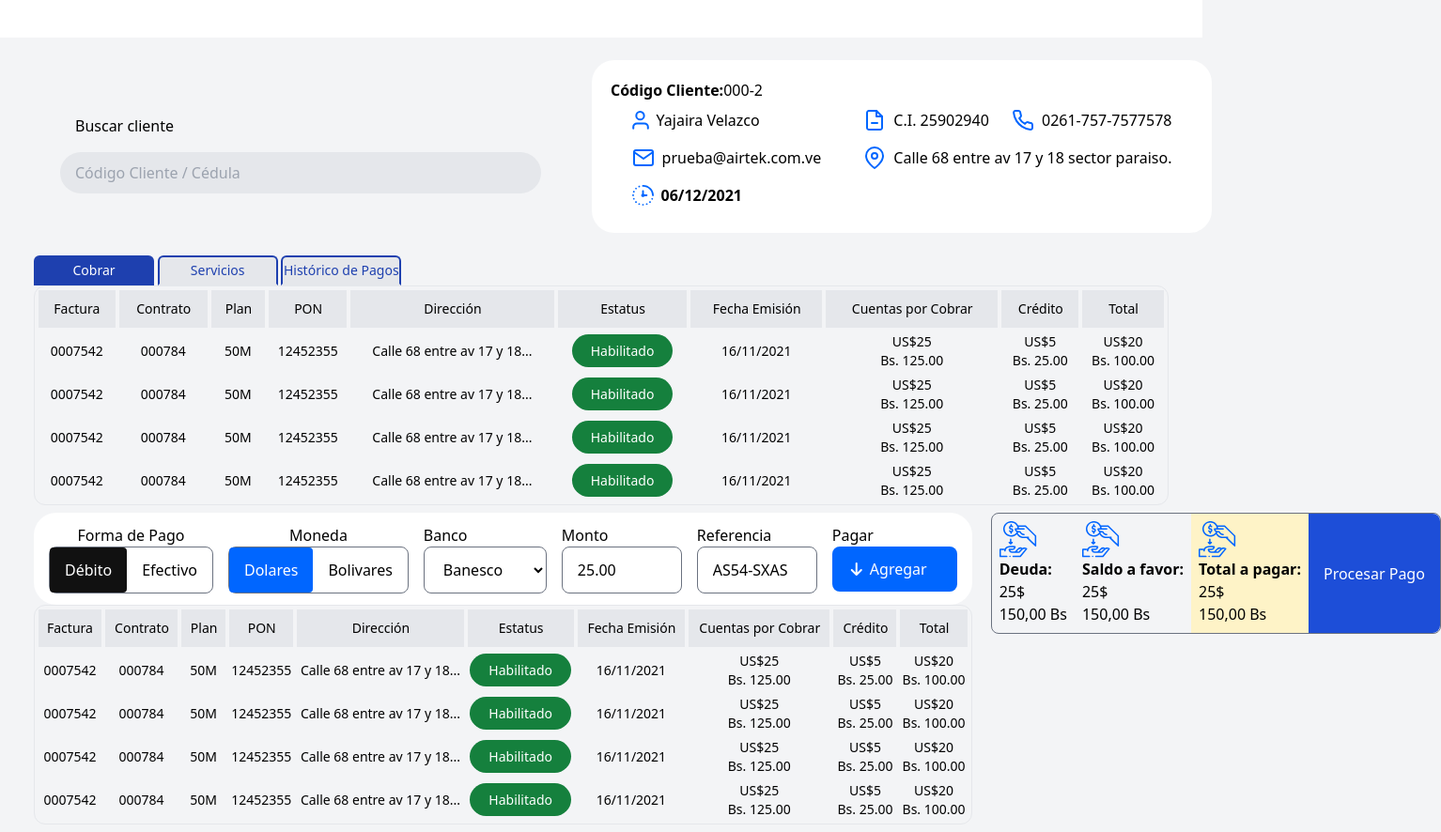
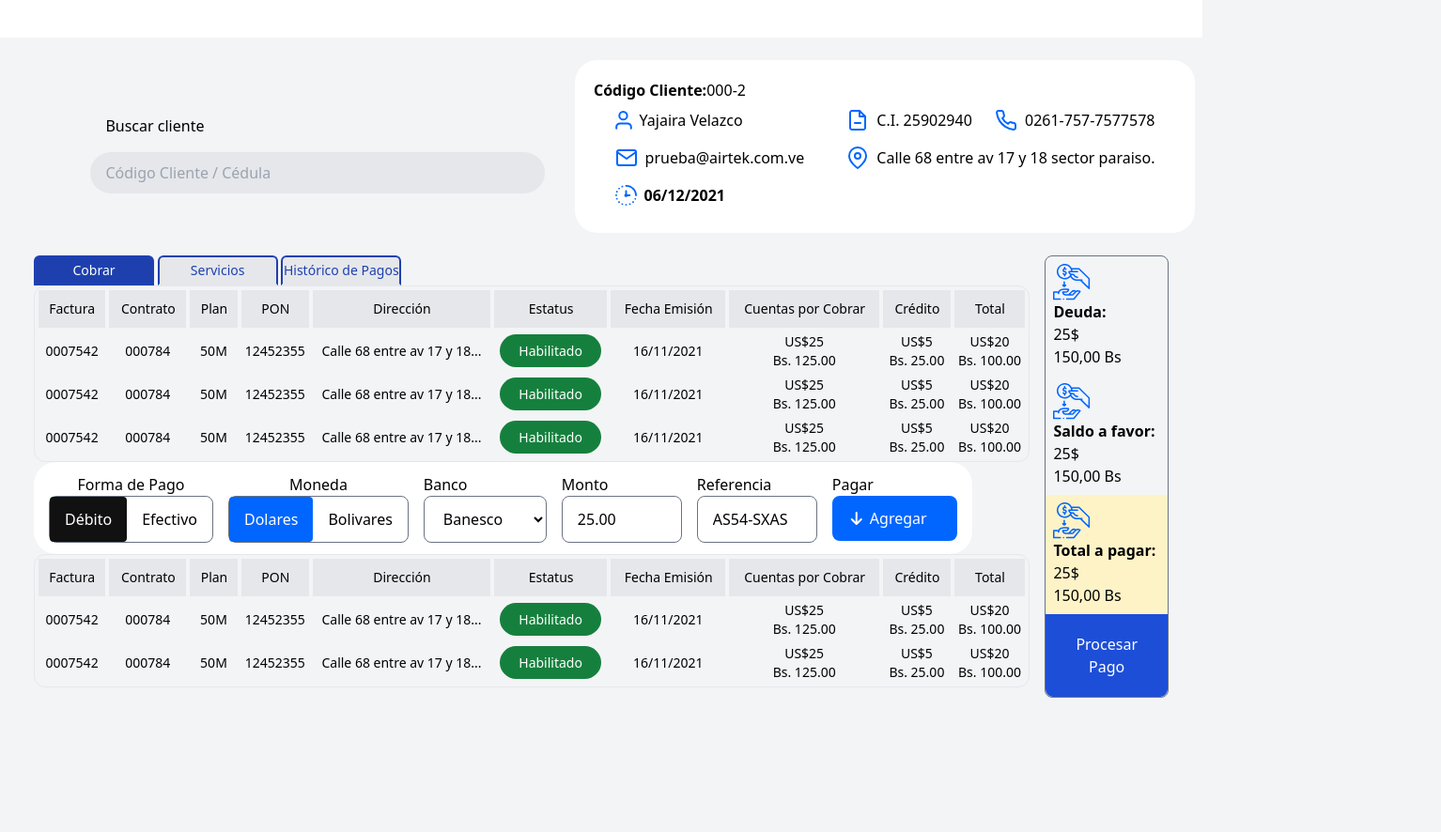
Before and after one commit to yanurd/comercial, a plain HTML site: page index.html in a window 1280 px wide. Shown: the whole page at 94% size, 1534 px wide, since content can reach past the window. After the commit the page ends 800 px from the top, so only its background shows below. Drawn offline with nearby package versions, Linux system fonts and the light colour scheme.

Commit message:
propuesta

```diff
--- a/index.html
+++ b/index.html
@@ -28,7 +28,7 @@
     <header class="bg-white">
       <nav class="h-10"></nav>
     </header>
-    <main>
+    <main class="mx-9">
       <section class="grid grid-cols-2 place-items-center w-full">
         <form class="w-full">
           <div class="flex items-center justify-center">
@@ -117,7 +117,8 @@
       </section>
 
       <!-- Tabla  -->
-      <section class="flex flex-col mx-9">
+      <section class="inline-flex w-full space-x-4">
+        <div class="flex flex-col w-full">
           <div class="text-sm">
             <button class="h-8 bg-blue-800 rounded-t-md w-32 text-white">
               Cobrar
@@ -152,7 +153,7 @@
                 </tr>
               </thead>
               <tbody class="overflow-auto divide-y">
-              <tr class="hover:bg-gray-200">
+                <!--               <tr class="hover:bg-gray-200">
                 <td>0007542</td>
                 <td>000784</td>
                 <td>50M</td>
@@ -182,7 +183,7 @@
                     <p>Bs. 100.00</p>
                   </div>
                 </td>
-              </tr>
+              </tr> -->
                 <tr class="hover:bg-gray-200">
                   <td>0007542</td>
                   <td>000784</td>
@@ -279,10 +280,6 @@
               </tbody>
             </table>
           </div>
-      </section>
-
-      <section class="flex flex-col mx-9 my-2">
-        <div class="flex">
           <div class="flex flex-col">
             <form
               class="flex items-start space-x-4 bg-white w-fit px-4 py-3 rounded-3xl"
@@ -402,7 +399,7 @@
                   </tr>
                 </thead>
                 <tbody class="overflow-auto divide-y">
-                  <tr class="hover:bg-gray-200">
+                  <!--                   <tr class="hover:bg-gray-200">
                     <td>0007542</td>
                     <td>000784</td>
                     <td>50M</td>
@@ -463,7 +460,7 @@
                         <p>Bs. 100.00</p>
                       </div>
                     </td>
-                  </tr>
+                  </tr> -->
                   <tr class="hover:bg-gray-200">
                     <td>0007542</td>
                     <td>000784</td>
@@ -471,7 +468,8 @@
                     <td>12452355</td>
                     <td>Calle 68 entre av 17 y 18...</td>
                     <td>
-                      <span class="bg-green-700 rounded-full p-2 px-5 text-white"
+                      <span
+                        class="bg-green-700 rounded-full p-2 px-5 text-white"
                         >Habilitado</span
                       >
                     </td>
@@ -502,7 +500,8 @@
                     <td>12452355</td>
                     <td>Calle 68 entre av 17 y 18...</td>
                     <td>
-                      <span class="bg-green-700 rounded-full p-2 px-5 text-white"
+                      <span
+                        class="bg-green-700 rounded-full p-2 px-5 text-white"
                         >Habilitado</span
                       >
                     </td>
@@ -530,9 +529,10 @@
               </table>
             </div>
           </div>
-          <div class="inline-flex ml-5 h-max">
+        </div>
+        <div class="inline-flex  h-max">
           <div
-              class="grid grid-flow-col auto-cols-max border border-gray-500 rounded-lg"
+            class="grid grid-flow-row auto-rows-max border border-gray-500 rounded-lg"
           >
             <div class="">
               <div
@@ -577,8 +577,8 @@
               </div>
             </div>
 
-              <div class="bg-blue-700 text-white h-full rounded-r-lg">
-                <button class="w-full h-full px-4">Procesar Pago</button>
+            <div class="bg-blue-700 text-white h-full rounded-b-lg">
+              <button class="w-full h-full p-5">Procesar Pago</button>
             </div>
           </div>
         </div>
```
Lines whose indentation alone changed are shown as unchanged.
